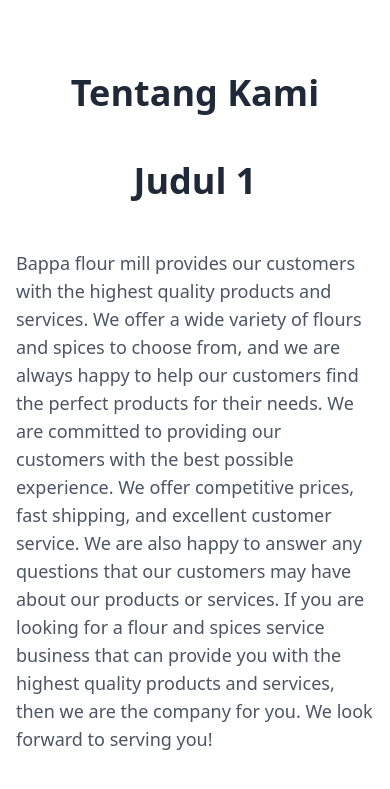
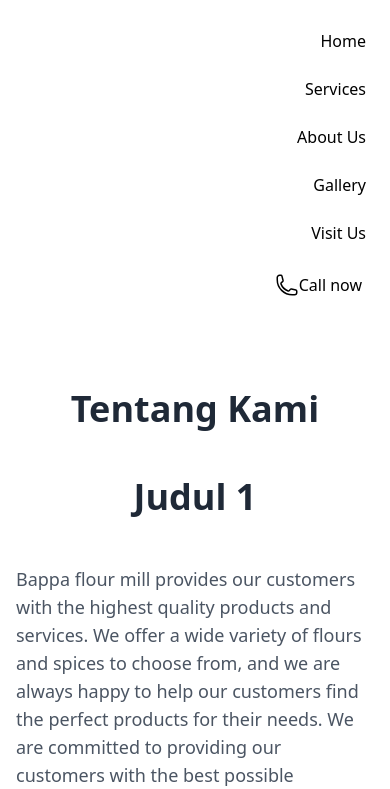
Before and after one commit to deril1307/ISC-WEBDEV, a plain HTML site: page aboutus.html in a window 390 px wide. Both pictures are taken after a click on the button 358 px from the left and 32 px from the top of the page. Shown: the part 55-844 px from the top of the page. Drawn offline with nearby package versions, Linux system fonts and the light colour scheme.

Commit message:
memperbaiki aboutus.html

```diff
--- a/aboutus.html
+++ b/aboutus.html
@@ -159,13 +159,19 @@
         </div>
       </div>
     </section>
-    <
     <script>
       window.addEventListener("load", () => {
         setTimeout(() => {
           document.getElementById("spinner").style.display = "none";
         }, 500); // 2 seconds delay
       });
+
+      document.getElementById("hamburger").onclick = function toggleMenu() {
+        const navToggle = document.getElementsByClassName("toggle");
+        for (let i = 0; i < navToggle.length; i++) {
+          navToggle.item(i).classList.toggle("hidden");
+        }
+      };
     </script>
   </body>
 </html>
```
